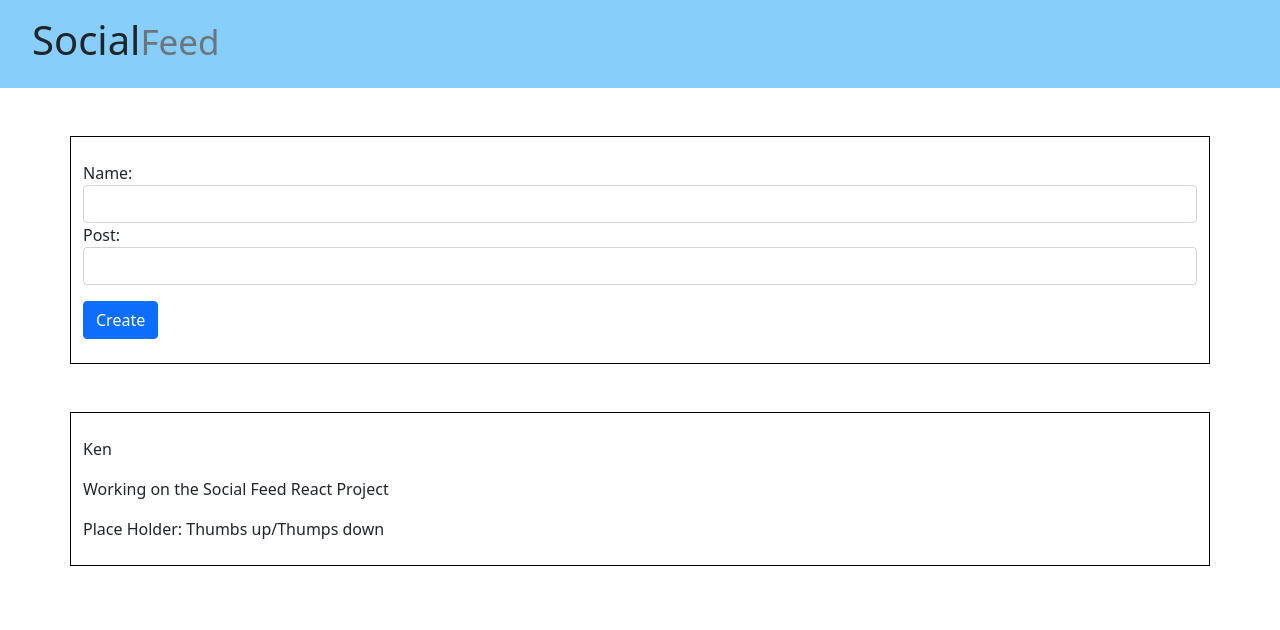
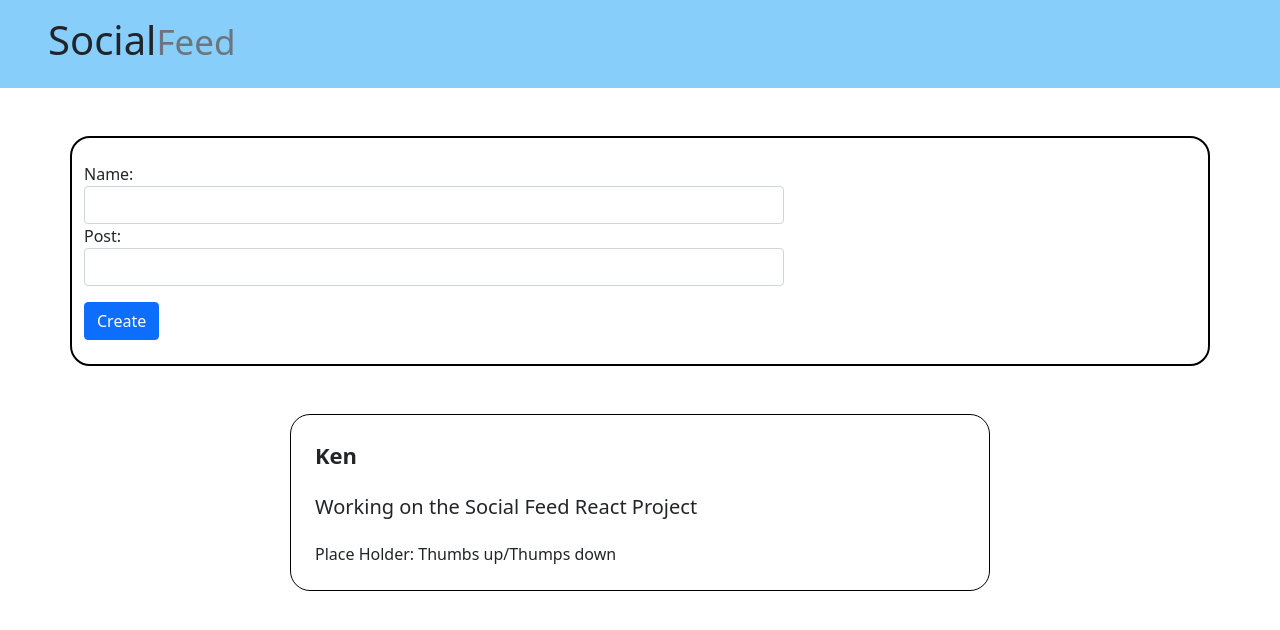
Before and after one commit to kenubwell/dCC_SocialFeed, a React (Create React App) app: page / in a window 1280 px wide. Shown: the top 630 px of the page. Built offline with nearby package versions, Linux system fonts and the light colour scheme.

Commit message:
Added some styling to the CreatePost and DisplayPosts components

```diff
--- a/src/App.css
+++ b/src/App.css
@@ -3,11 +3,12 @@
 }
 
 .border-box {
-  border: 1px;
+  border: 2px;
   border-style: solid;
   border-color: black;
   margin: 3em;
   padding: 1.5em;
+  border-radius: 20px;
 }
 
 .App-header {
--- a/src/App.js
+++ b/src/App.js
@@ -21,7 +21,7 @@ function App() {
       <div className = 'border-box container'>
         <CreatePost addNewPost={addNewPost}/>
       </div>
-      <div className = 'border-box container'>
+      <div className = 'container'>
         <DisplayPosts entryPosts ={posts}/>
       </div>
     </div>
--- /dev/null
+++ b/src/Components/CreatePost/CreatePost.css
@@ -0,0 +1,3 @@
+.form-border {
+  width: 200px;
+}
--- a/src/Components/CreatePost/CreatePost.jsx
+++ b/src/Components/CreatePost/CreatePost.jsx
@@ -17,17 +17,18 @@ const CreatePost = (props) => {
 
     return (
 
-    <form onSubmit = {handleSubmit} className ='form-grid'>
+   <form onSubmit = {handleSubmit} className ='form-grid'>
         <div className = "form-group">
             <label>Name:</label>
-            <input type = 'text' className = "form-control" value={personName} onChange={(event) => setName(event.target.value)}/>
+            <input type = 'text' className = "form-control" style={{'width':'700px'}} value={personName} onChange={(event) => setName(event.target.value)}/>
         </div>
         <div className = "form-group">
             <label>Post:</label>
-            <input type = 'text' className = "form-control" value = {personPost} onChange={(event) => setPost(event.target.value)}/>
+            <input type = 'text' className = "form-control" style={{'width':'700px'}} value = {personPost} onChange={(event) => setPost(event.target.value)}/>
         </div>
         <button type = 'submit' className = "btn btn-primary" style={{'margin-top':'1em'}}>Create</button>
     </form>
+
 
     );
 }
--- /dev/null
+++ b/src/Components/DisplayPosts/DisplayPosts.css
@@ -0,0 +1,21 @@
+.post-border {
+  border: 1px;
+  border-style: solid;
+  border-color: black;
+  margin-top: 1em;
+  margin-left: 13em;
+  margin-right: 13em;
+  padding: 1.5em;
+  border-radius: 20px;
+}
+
+.post-name {
+  font-size: 22px;
+  font-weight: bolder;
+}
+
+.post-content {
+  font-size: 20px;
+  padding-top: 0.2em;
+  padding-bottom: 0.2em;
+}
--- a/src/Components/DisplayPosts/DisplayPosts.jsx
+++ b/src/Components/DisplayPosts/DisplayPosts.jsx
@@ -1,13 +1,14 @@
 import React from "react";
+import './DisplayPosts.css';
 
 const DisplayPosts = (props) => {
     return (
-        <div className='postsBorder'>
+        <div>
         {props.entryPosts.map((post, index) => { //use curly brackets to write JavaScript within HTML. The index will iterate the index values (Note it starts at 0)
         return (
-            <div key = {index}>
-                <div><p>{post.personName}</p></div>
-                <div><p>{post.personPost}</p></div>
+            <div className = 'post-border' key = {index}>
+                <div><p className = 'post-name'>{post.personName}</p></div>
+                <div><p className = 'post-content'>{post.personPost}</p></div>
                 <div>Place Holder: Thumbs up/Thumps down</div>
             </div>
         )
--- a/src/Components/NavBar/NavBar.css
+++ b/src/Components/NavBar/NavBar.css
@@ -2,5 +2,5 @@
   background-color: lightskyblue;
   padding-top: 1rem;
   padding-bottom: 1rem;
-  padding-left: 2rem;
+  padding-left: 3rem;
 }
```
